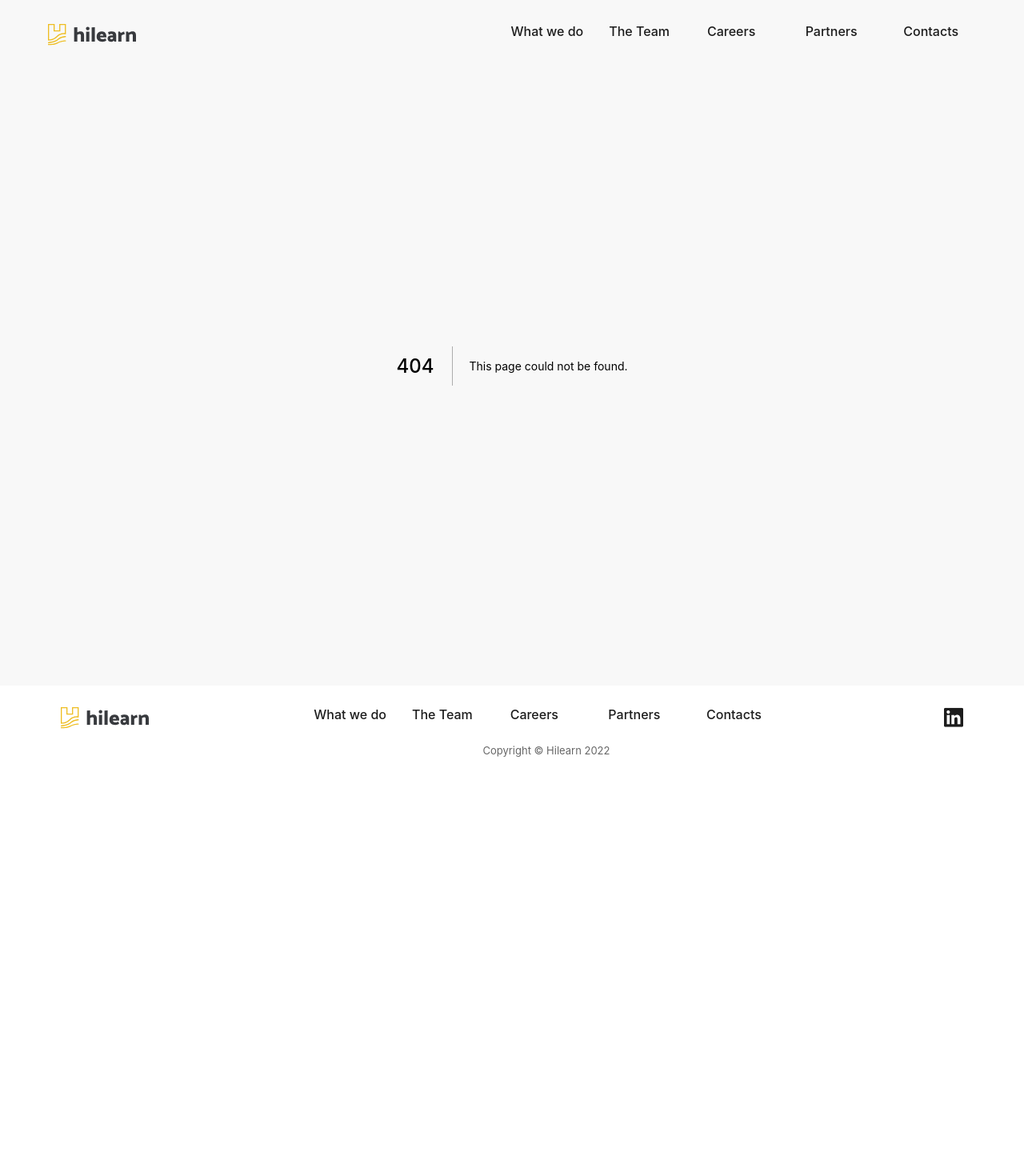
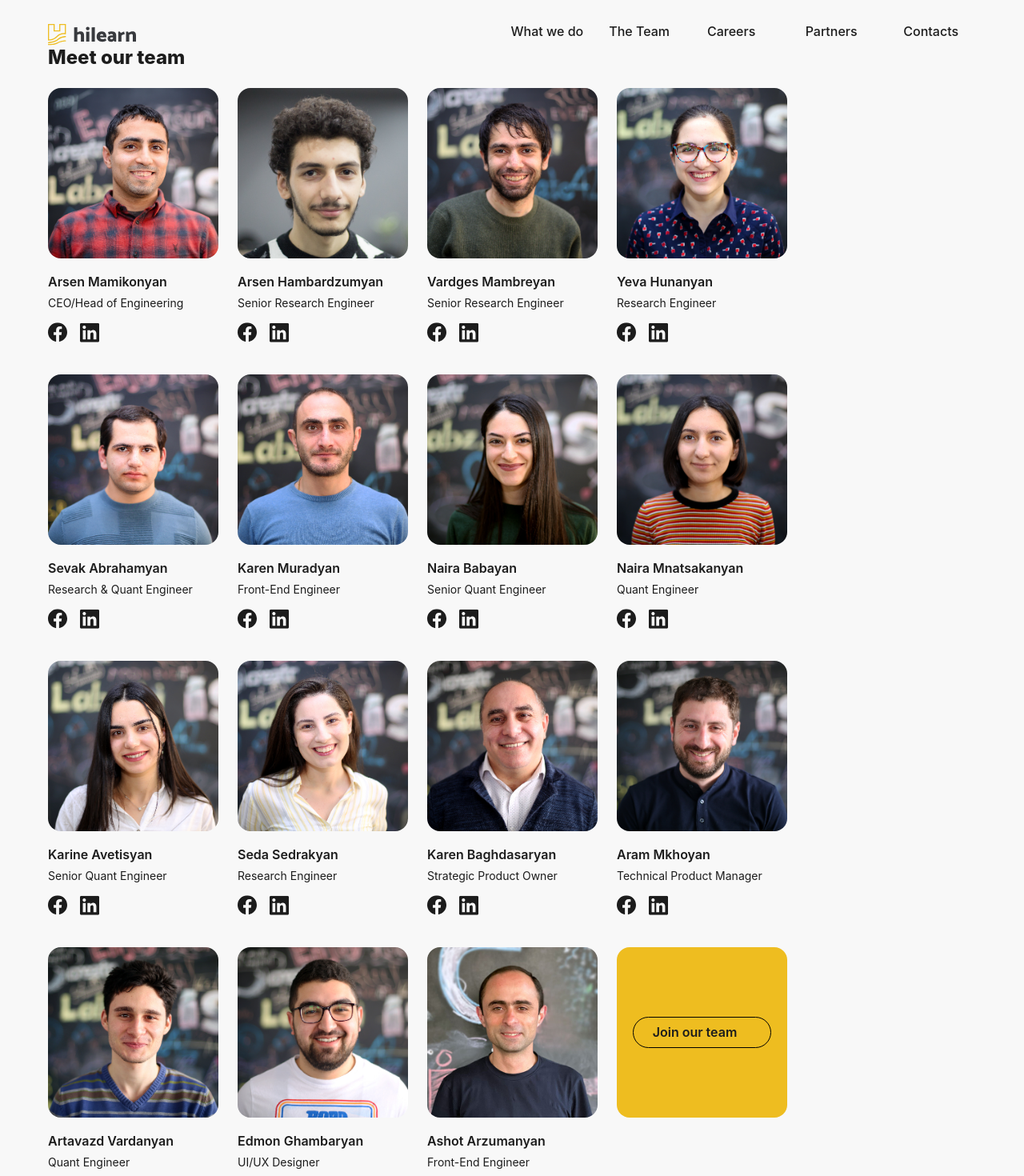
Before and after one commit to hilearn/website, a Next.js app: page /team in a window 1280 px wide. Before the commit this address had no page. Shown: the top 1470 px of the page at 80% size. Before the commit the page ends 962 px from the top, so only its background shows below. Built offline with nearby package versions, Linux system fonts and the light colour scheme.

Commit message:
add team page

```diff
--- /dev/null
+++ b/pages/team.tsx
@@ -0,0 +1,9 @@
+import Team from "../src/components/Team/Team";
+
+const TeamPage = () => {
+  return (
+    <Team />
+  );
+};
+
+export default TeamPage;
--- a/src/components/Home/Home.tsx
+++ b/src/components/Home/Home.tsx
@@ -3,8 +3,7 @@ import WhatWeDo from './WhatWeDo';
 
 import Advantages from './Advantages';
 import Careers from './Careers';
-import Team from './Team';
-import Contacts from './Contacts';
+import TeamImages from './TeamImages';
 
 const Container = styled.div`
   display: flex;
@@ -19,9 +18,8 @@ const Home = () => {
     <Container>
       <WhatWeDo />
       <Advantages />
-      <Team />
+      <TeamImages />
       <Careers />
-      <Contacts />
     </Container>
   );
 };
--- a/src/components/Home/Team.tsx
+++ b/src/components/Home/TeamImages.tsx
@@ -32,7 +32,7 @@ const StyledTypography = styled(Typography)`
   margin-bottom: 32px;
 `;
 
-const Team = () => {
+const TeamImages = () => {
   return (
     <>
       <BlockTitle text="The team" />
@@ -57,4 +57,4 @@ const Team = () => {
   );
 };
 
-export default Team;
+export default TeamImages;
--- a/src/components/Layout/Layout.tsx
+++ b/src/components/Layout/Layout.tsx
@@ -1,5 +1,6 @@
 import styled from "styled-components";
 import { homePageResponsivePadding } from "../../sharedStyles";
+import Contacts from "../common/Contacts";
 import Footer from "./Footer";
 import Header from "./Header";
 
@@ -25,9 +26,10 @@ const Layout = ({ children }: ComponentProps) => {
     <Container>
       <HeaderAndMainContainer>
         <Header />
-        <div>
+        <main>
           {children}
-        </div>
+        </main>
+        <Contacts />
       </HeaderAndMainContainer>
       <Footer />
     </Container>
--- /dev/null
+++ b/src/components/Team/NewMember.tsx
@@ -0,0 +1,24 @@
+import styled from "styled-components";
+import Button from "../common/Button";
+
+const Container = styled.div`
+  display: flex;
+  justify-content: center;
+  align-items: center;
+  background-color: ${({ theme }) => theme.colors.primary};
+  width: 213px;
+  height: 213px;
+  border-radius: 16px;
+`;
+
+const NewMember = () => {
+  return (
+    <Container>
+      <Button withoutIcon>
+        Join our team
+      </Button>
+    </Container>
+  );
+};
+
+export default NewMember;
--- /dev/null
+++ b/src/components/Team/Team.tsx
@@ -0,0 +1,41 @@
+import styled from "styled-components";
+import members from "../../utils/constants/members";
+import Typography from "../common/Typography";
+import NewMember from "./NewMember";
+import TeamMember from "./TeamMember";
+
+const MembersContainer = styled.div`
+  display: flex;
+  flex-wrap: wrap;
+  row-gap: 40px;
+  column-gap: 24px;
+`;
+
+const StyledTitle = styled(Typography)`
+  font-size: 24px;
+  font-weight: 800;
+  line-height: 29px;
+`;
+
+const Team = () => {
+  return (
+    <div>
+      <StyledTitle margin="0 0 24px 0">
+        Meet our team
+      </StyledTitle>
+      <MembersContainer>
+        {members.map((m) => (
+          <TeamMember
+            key={m.name}
+            imageSrc={m.img}
+            fullName={m.name}
+            jobPosition={m.role}
+          />
+        ))}
+        <NewMember />
+      </MembersContainer>
+    </div>
+  );
+};
+
+export default Team;
--- /dev/null
+++ b/src/components/Team/TeamMember.tsx
@@ -0,0 +1,68 @@
+import Image, { StaticImageData } from "next/image";
+import styled from "styled-components";
+
+import Typography from "../common/Typography";
+import facebook from '../../../public/images/facebook.svg';
+import linkedin from '../../../public/images/linkedin.svg';
+
+interface ComponentProps {
+  imageSrc: StaticImageData;
+  fullName: string;
+  jobPosition: string;
+}
+
+const Container = styled.div`
+
+`;
+
+const StyledImage = styled(Image)`
+  border-radius: 16px;
+`;
+
+const FullName = styled(Typography)`
+  font-size: 16px;
+  font-weight: 600;
+  line-height: 19px;
+`;
+
+const JobPosition = styled(Typography)`
+  font-size: 14px;
+  font-weight: 400;
+  line-height: 17px;
+`;
+
+const IconsContainer = styled.div`
+  display: flex;
+  margin-top: 16px;
+  grid-gap: 16px;
+`;
+
+const TeamMember = (props: ComponentProps) => {
+  const {
+    imageSrc,
+    fullName,
+    jobPosition,
+  } = props;
+  return (
+    <Container>
+      <StyledImage
+        src={imageSrc}
+        alt={fullName}
+        width={213}
+        height={213}
+      />
+      <FullName margin="16px 0 8px 0">
+        {fullName}
+      </FullName>
+      <JobPosition>
+        {jobPosition}
+      </JobPosition>
+      <IconsContainer>
+        <Image src={facebook} alt="Facebook" />
+        <Image src={linkedin} alt="Linkedin" />
+      </IconsContainer>
+    </Container>
+  );
+};
+
+export default TeamMember;
--- a/src/components/common/Button.tsx
+++ b/src/components/common/Button.tsx
@@ -7,6 +7,7 @@ import Typography from "./Typography";
 
 interface ComponentProps {
   children: ReactNode;
+  withoutIcon?: boolean;
 }
 
 const StyledButton = styled.button`
@@ -25,13 +26,15 @@ const StyledTypography = styled(Typography)`
   margin-right: 18px;
 `;
 
-const Button = ({ children }: ComponentProps) => {
+const Button = ({ children, withoutIcon }: ComponentProps) => {
   return (
     <StyledButton>
       <StyledTypography>
         {children}
       </StyledTypography>
-      <Image src={arrow} alt="" />
+      {!withoutIcon && (
+        <Image src={arrow} alt="" />
+      )}
     </StyledButton>
   );
 };
--- a/src/components/Home/Contacts.tsx
+++ b/src/components/common/Contacts.tsx
@@ -1,7 +1,7 @@
 import Image from "next/image";
 import styled from "styled-components";
 
-import Typography from "../common/Typography";
+import Typography from "./Typography";
 import email from '../../../public/images/mail.svg';
 
 const Container = styled.div`
--- a/src/components/common/NavigationLinks.tsx
+++ b/src/components/common/NavigationLinks.tsx
@@ -35,7 +35,7 @@ const NavigationLinks = () => {
       <CustomLink href="/w">
         What we do
       </CustomLink>
-      <CustomLink href="/w">
+      <CustomLink href="/team">
         The Team
       </CustomLink>
       <CustomLink href="/w">
```
Also changed, not shown: public/images/facebook.svg (added).
